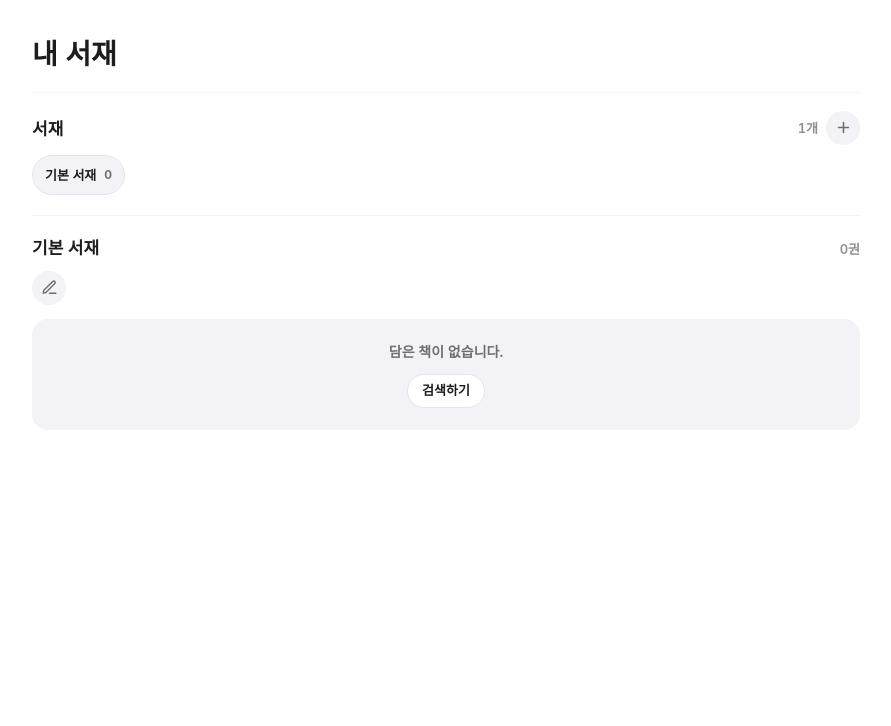
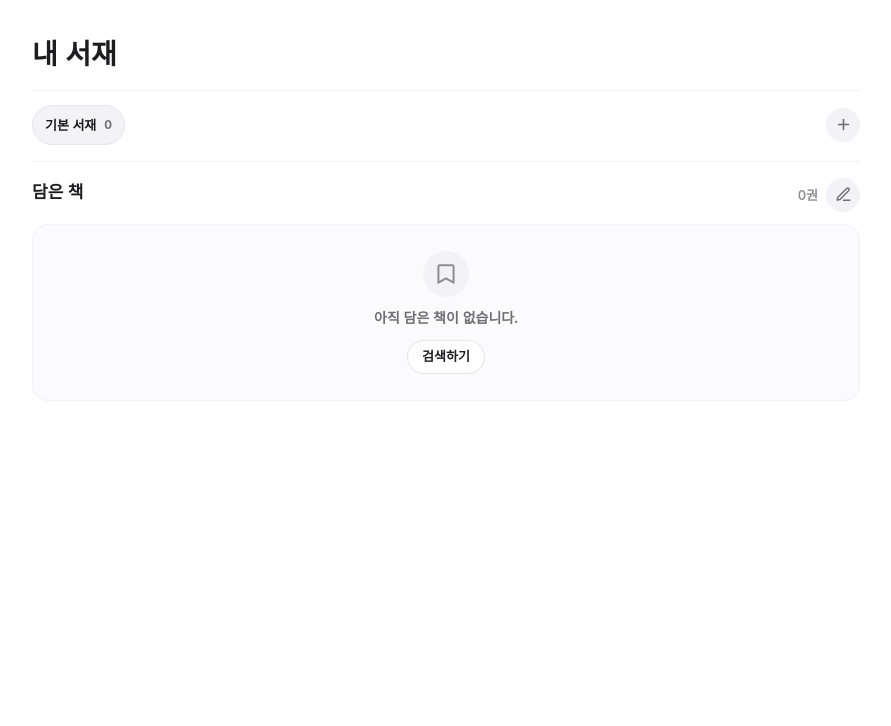
Before and after one commit to pkkong/soulibrary, a Flask app: template web/templates/my_shelf.html in a window 1280 px wide. Shown: the top 726 px of the page, without its empty margins (194-1085 px from the left). Run offline with Flask 3, Linux system fonts and the light colour scheme; the template is opened without the code that fills it, so the values that code supplies are empty; some web fonts are replaced.

Commit message:
Refine shelf and result card actions

```diff
--- a/web/static/css/search.css
+++ b/web/static/css/search.css
@@ -1517,7 +1510,7 @@ body.has-topbar .search-top {
     width: 100%;
     max-width: var(--app-shell-w);
     margin: 0 auto;
-    padding: calc(18px + env(safe-area-inset-top)) 16px 26px;
+    padding: calc(18px + env(safe-area-inset-top)) 16px 28px;
 }
 
 .shelf-head {
@@ -1525,7 +1518,7 @@ body.has-topbar .search-top {
     align-items: center;
     justify-content: space-between;
     gap: 14px;
-    padding: 8px 0 20px;
+    padding: 8px 0 18px;
 }
 
 .shelf-head h1 {
@@ -1538,16 +1531,26 @@ body.has-topbar .search-top {
 }
 
 .shelf-panel {
-    padding: 18px 0;
+    padding: 16px 0;
     border-top: 1px solid #f2f2f7;
 }
 
+.shelf-manager {
+    padding: 12px 0 14px;
+}
+
+.shelf-manager-row {
+    display: flex;
+    align-items: center;
+    gap: 8px;
+}
+
 .shelf-section-head {
     display: flex;
-    align-items: center;
+    align-items: flex-start;
     justify-content: space-between;
     gap: 12px;
-    margin-bottom: 10px;
+    margin-bottom: 12px;
 }
 
 .shelf-section-actions {
@@ -1560,7 +1563,7 @@ body.has-topbar .search-top {
     margin: 0;
     color: #1d1d1f;
     font-size: 17px;
-    font-weight: 680;
+    font-weight: 650;
 }
 
 .shelf-muted {
@@ -1606,10 +1609,12 @@ body.has-topbar .search-top {
 }
 
 .shelf-list-tabs {
+    flex: 1 1 auto;
+    min-width: 0;
     display: flex;
     gap: 8px;
     overflow-x: auto;
-    padding-bottom: 2px;
+    padding: 2px 0;
     scrollbar-width: none;
 }
 
@@ -1669,8 +1678,10 @@ body.has-topbar .search-top {
 
 .shelf-active-actions {
     display: flex;
+    align-items: center;
     gap: 8px;
-    margin: -2px 0 14px;
+    margin: 0;
+    flex: 0 0 auto;
 }
 
 .shelf-mini-button {
@@ -1697,27 +1708,36 @@ body.has-topbar .search-top {
     display: flex;
     flex-direction: column;
     gap: 8px;
-    margin-top: 12px;
+    margin-top: 10px;
 }
 
 .shelf-item {
     position: relative;
+    display: grid;
+    grid-template-columns: minmax(0, 1fr) 44px;
+    align-items: center;
     border: 1px solid #f2f2f7;
     border-radius: 16px;
     background: #ffffff;
     overflow: hidden;
+    transition: background-color 0.12s ease, border-color 0.12s ease;
 }
 
 .shelf-item-link {
     display: grid;
-    grid-template-columns: 56px minmax(0, 1fr) 18px;
+    grid-template-columns: 56px minmax(0, 1fr);
     align-items: center;
     gap: 11px;
     min-height: 96px;
-    padding: 9px 46px 9px 9px;
+    padding: 9px 0 9px 9px;
     color: inherit;
     text-decoration: none;
     -webkit-tap-highlight-color: transparent;
+}
+
+.shelf-item:hover {
+    border-color: #e5e5ea;
+    background: #fbfbfd;
 }
 
 .shelf-item:active {
@@ -1817,26 +1830,45 @@ body.has-topbar .search-top {
 
 .shelf-remove-button,
 .shelf-danger-lite {
+    background: transparent;
+    color: #6e6e73;
+}
+
+.shelf-remove-button {
+    justify-self: center;
+    width: 40px;
+    min-width: 40px;
+    min-height: 40px;
+}
+
+.shelf-remove-button:hover,
+.shelf-danger-lite:hover,
+.shelf-mini-button:hover {
     background: #f2f2f7;
-    color: #6e6e73;
-}
-
-.shelf-remove-button {
-    position: absolute;
-    right: 8px;
-    top: 50%;
-    transform: translateY(-50%);
 }
 
 .shelf-empty {
     border-radius: 16px;
-    background: #f2f2f7;
+    background: #fbfbfd;
+    border: 1px solid #f2f2f7;
     color: #6e6e73;
-    padding: 22px 18px;
+    padding: 26px 18px;
     text-align: center;
     font-size: 14px;
     font-weight: 600;
     line-height: 1.5;
+}
+
+.shelf-empty-icon {
+    width: 46px;
+    height: 46px;
+    margin: 0 auto 10px;
+    border-radius: 999px;
+    background: #f2f2f7;
+    color: #8e8e93;
+    display: inline-flex;
+    align-items: center;
+    justify-content: center;
 }
 
 .shelf-empty-title {
--- a/web/static/js/my_shelf.js
+++ b/web/static/js/my_shelf.js
@@ -14,7 +14,6 @@ const shelfDeleteList = document.getElementById("shelf-delete-list");
 const shelf = window.SoulibShelf;
 const ACTIVE_LIST_KEY = "soulib.myShelf.activeList";
 const ICONS = {
-    chevron: '<svg viewBox="0 0 24 24" width="19" height="19" fill="none" stroke="currentColor" stroke-width="2.2" stroke-linecap="round" stroke-linejoin="round"><path d="M9 18l6-6-6-6"></path></svg>',
     remove: '<svg viewBox="0 0 24 24" width="17" height="17" fill="none" stroke="currentColor" stroke-width="2.1" stroke-linecap="round"><path d="M6 6l12 12"></path><path d="M18 6 6 18"></path></svg>',
 };
 
@@ -94,7 +93,7 @@ function renderShelf() {
     const books = shelf.booksForList(activeListId);
 
     renderListTabs(lists);
-    shelfListTitle.textContent = activeList ? activeList.name : "담은 책";
+    shelfListTitle.textContent = "담은 책";
     shelfListDesc.textContent = activeList && activeList.description ? activeList.description : "";
     shelfCount.textContent = `${books.length.toLocaleString()}권`;
     shelfEmpty.hidden = books.length > 0;
@@ -111,13 +110,12 @@ function renderShelf() {
                 <a class="shelf-item-link" href="${escapeAttr(shelf.detailUrl(book))}" aria-label="${escapeAttr(`${title} 상세로 이동`)}">
                     ${coverHtml(book, "shelf-item-cover")}
                     <div class="shelf-book-main">
-                        <h3>${escapeHtml(title)}</h3>
+                        <h3 title="${escapeAttr(title)}">${escapeHtml(title)}</h3>
                         <div class="shelf-book-meta">
                             ${author ? `<span class="shelf-book-author">${escapeHtml(author)}</span>` : ""}
                             ${publisher ? `<span class="shelf-book-publisher">${escapeHtml(publisher)}</span>` : ""}
                         </div>
                     </div>
-                    <span class="shelf-item-chevron" aria-hidden="true">${ICONS.chevron}</span>
                 </a>
                 <button class="shelf-remove-button" type="button" data-shelf-remove-key="${escapeAttr(book.key)}" aria-label="${escapeAttr(`${title} 서재에서 빼기`)}">${ICONS.remove}</button>
             </article>
--- a/web/templates/base.html
+++ b/web/templates/base.html
@@ -22,7 +22,7 @@
     <link rel="icon" type="image/png" sizes="16x16" href="{{ url_for('static', filename='img/favicon-16x16.png', v='20260512a') }}">
     <link rel="shortcut icon" href="{{ url_for('static', filename='img/favicon.ico', v='20260512a') }}">
     <link rel="stylesheet" href="https://cdn.jsdelivr.net/gh/orioncactus/pretendard@1.3.8/dist/web/static/pretendard.css">
-    <link rel="stylesheet" href="{{ url_for('static', filename='css/search.css', v='20260519e') }}">
+    <link rel="stylesheet" href="{{ url_for('static', filename='css/search.css', v='20260519g') }}">
     <meta name="google-site-verification" content="ufWk5RmswC8ZKqrvZg49uBbt6tEZDffAyp-0AG16l9k" />
     <meta name="naver-site-verification" content="f4cb296e8b2fe391bf2b6df997e7445491043c7f" />
     <!-- Google tag (gtag.js) -->
--- a/web/templates/live_book.html
+++ b/web/templates/live_book.html
@@ -100,8 +100,8 @@
 
 {% block scripts %}
 {% if book %}
-<script src="{{ url_for('static', filename='js/shelf_storage.js', v='20260519e') }}"></script>
-<script src="{{ url_for('static', filename='js/shelf_picker.js', v='20260519e') }}"></script>
+<script src="{{ url_for('static', filename='js/shelf_storage.js', v='20260519g') }}"></script>
+<script src="{{ url_for('static', filename='js/shelf_picker.js', v='20260519g') }}"></script>
 <script>
     (function () {
         const BOOK_TITLE = {{ book.title|tojson }};
--- a/web/templates/my_shelf.html
+++ b/web/templates/my_shelf.html
@@ -6,9 +6,7 @@
 {% block content %}
 <div class="shelf-shell">
     <section class="shelf-head" aria-labelledby="shelf-title">
-        <div>
         <h1 id="shelf-title">내 서재</h1>
-        </div>
         <button class="shelf-danger-lite shelf-icon-button" id="shelf-clear" type="button" aria-label="현재 서재 비우기">
             <svg viewBox="0 0 24 24" width="19" height="19" fill="none" stroke="currentColor" stroke-width="2" stroke-linecap="round" stroke-linejoin="round" aria-hidden="true">
                 <path d="M3 6h18"></path>
@@ -20,18 +18,17 @@
         </button>
     </section>
 
-    <section class="shelf-panel" aria-labelledby="shelf-manager-title">
-        <div class="shelf-section-head">
-            <h2 id="shelf-manager-title">서재</h2>
-            <div class="shelf-section-actions">
-                <span id="shelf-list-count" class="shelf-muted">1개</span>
+    <section class="shelf-panel shelf-manager" aria-labelledby="shelf-manager-title">
+        <div class="shelf-manager-row">
+            <h2 id="shelf-manager-title" class="sr-only">서재</h2>
+            <div id="shelf-list-tabs" class="shelf-list-tabs" role="tablist" aria-label="서재 목록"></div>
+            <span id="shelf-list-count" class="shelf-muted shelf-list-count">1개</span>
             <button class="shelf-mini-button" id="shelf-create-toggle" type="button" aria-label="새 서재 만들기" aria-expanded="false">
                 <svg viewBox="0 0 24 24" width="17" height="17" fill="none" stroke="currentColor" stroke-width="2.2" stroke-linecap="round" aria-hidden="true">
                     <path d="M12 5v14"></path>
                     <path d="M5 12h14"></path>
                 </svg>
             </button>
-            </div>
         </div>
         <form class="shelf-create-form" id="shelf-create-form" hidden>
             <label class="sr-only" for="shelf-create-name">새 서재 이름</label>
@@ -43,7 +40,6 @@
                 </svg>
             </button>
         </form>
-        <div id="shelf-list-tabs" class="shelf-list-tabs" role="tablist" aria-label="서재 목록"></div>
     </section>
 
     <section class="shelf-panel" aria-labelledby="shelf-list-title">
@@ -52,9 +48,8 @@
                 <h2 id="shelf-list-title">담은 책</h2>
                 <p id="shelf-list-desc" class="shelf-active-desc"></p>
             </div>
+            <div class="shelf-section-actions shelf-active-actions">
                 <span id="shelf-count" class="shelf-muted">0권</span>
-        </div>
-        <div class="shelf-active-actions">
                 <button class="shelf-mini-button" id="shelf-rename" type="button" aria-label="서재 이름 변경">
                     <svg viewBox="0 0 24 24" width="17" height="17" fill="none" stroke="currentColor" stroke-width="2" stroke-linecap="round" stroke-linejoin="round" aria-hidden="true">
                         <path d="M12 20h9"></path>
@@ -69,13 +64,19 @@
                     </svg>
                 </button>
             </div>
+        </div>
         <div id="shelf-empty" class="shelf-empty">
-            <div class="shelf-empty-title">담은 책이 없습니다.</div>
+            <div class="shelf-empty-icon" aria-hidden="true">
+                <svg viewBox="0 0 24 24" width="26" height="26" fill="none" stroke="currentColor" stroke-width="1.9" stroke-linecap="round" stroke-linejoin="round">
+                    <path d="M6 4h12a1 1 0 0 1 1 1v15l-7-4-7 4V5a1 1 0 0 1 1-1Z"></path>
+                </svg>
+            </div>
+            <div class="shelf-empty-title">아직 담은 책이 없습니다.</div>
             <a class="shelf-empty-link" href="/search">검색하기</a>
         </div>
         <div id="shelf-items" class="shelf-items"></div>
     </section>
 </div>
-<script src="{{ url_for('static', filename='js/shelf_storage.js', v='20260519e') }}"></script>
-<script src="{{ url_for('static', filename='js/my_shelf.js', v='20260519e') }}"></script>
+<script src="{{ url_for('static', filename='js/shelf_storage.js', v='20260519g') }}"></script>
+<script src="{{ url_for('static', filename='js/my_shelf.js', v='20260519g') }}"></script>
 {% endblock %}
--- a/web/templates/search.html
+++ b/web/templates/search.html
@@ -86,9 +86,9 @@
 <script>
     const LIB_URLS = {{ lib_url_map|tojson|safe }};
 </script>
-<script src="{{ url_for('static', filename='js/shelf_storage.js', v='20260519e') }}"></script>
-<script src="{{ url_for('static', filename='js/shelf_picker.js', v='20260519e') }}"></script>
-<script src="{{ url_for('static', filename='js/search.js', v='live20260519e') }}"></script>
+<script src="{{ url_for('static', filename='js/shelf_storage.js', v='20260519g') }}"></script>
+<script src="{{ url_for('static', filename='js/shelf_picker.js', v='20260519g') }}"></script>
+<script src="{{ url_for('static', filename='js/search.js', v='live20260519g') }}"></script>
 {% endblock %}
 
 {% block scripts %}
```
Also changed, not shown: other parts of web/static/css/search.css (+19 -30 lines), docs/RELEASE_NOTES.md (+5 -3 lines), docs/UX_UI_Guide.md (+6 -6 lines), web/static/js/search.js (+12 -9 lines). Lines whose indentation alone changed are shown as unchanged.
